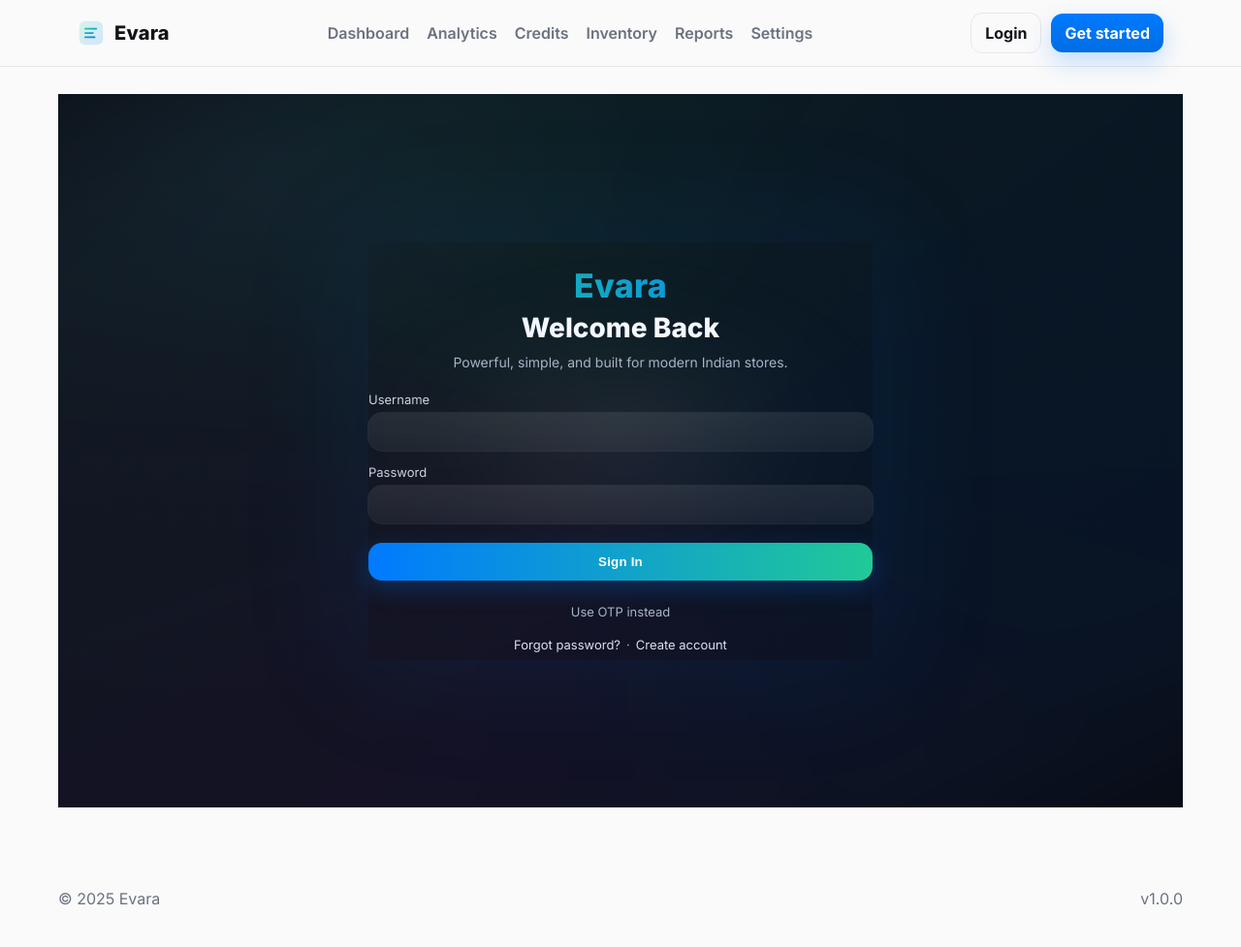
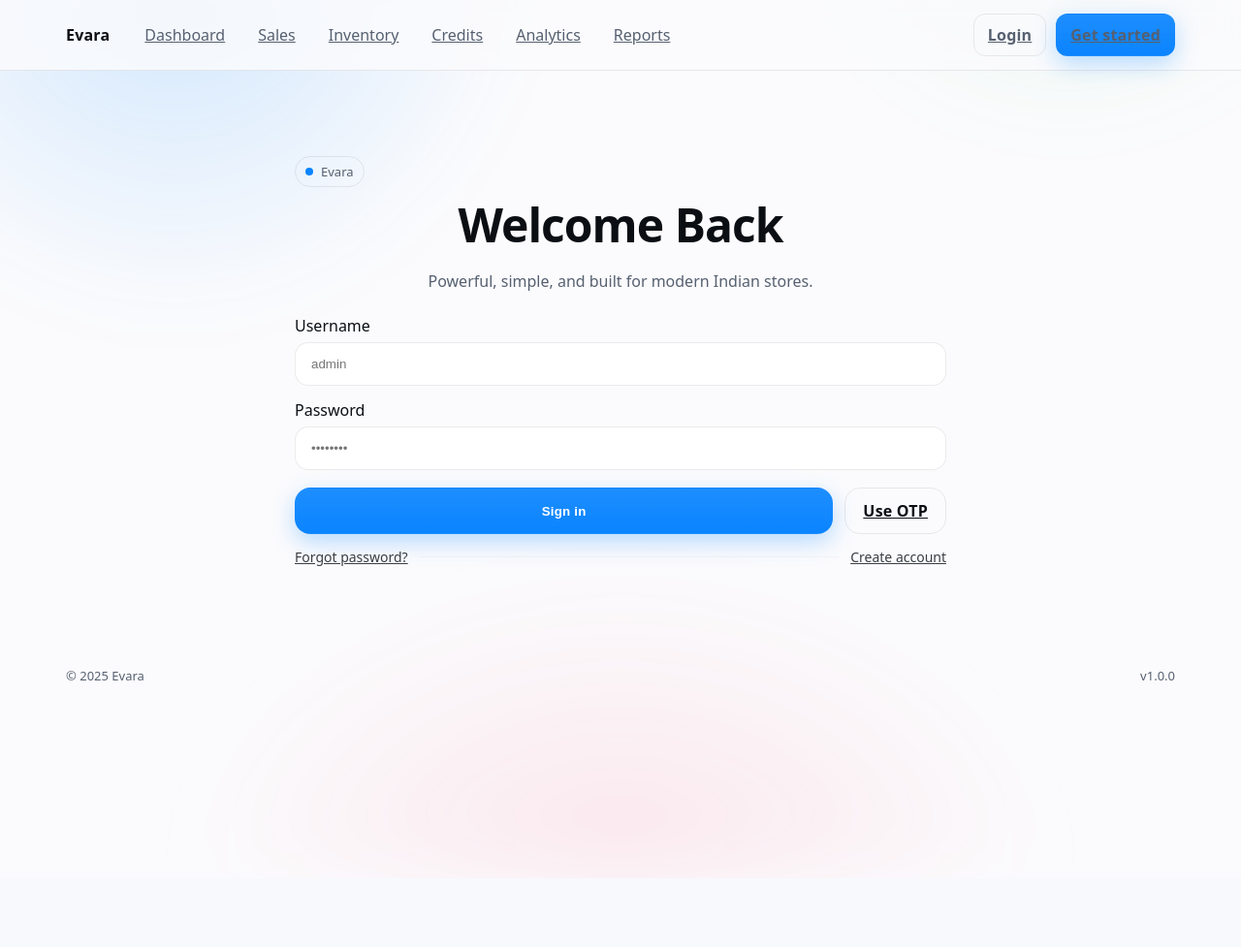
Before and after one commit to ishantswami13-crypto/BILLIONAIR-FIRST-PROJECT, a Flask app: page /login in a window 1280 px wide; the page is wider, and only the part inside the window is pictured. Shown: that part at 97% size. After the commit the page ends 872 px from the top of that part, so only its background shows below. Run offline with Flask 3, Linux system fonts and the light colour scheme.

Commit message:
Evara premium theme: Apple-grade neutrals, edge-to-edge inputs, subtle mesh hero, micro-interactions

```diff
--- a/shopapp/static/css/app.css
+++ b/shopapp/static/css/app.css
@@ -1,230 +1,186 @@
-*{box-sizing:border-box}
-html,body{height:100%}
-body.ev-body{
-  margin:0; background:var(--bg); color:var(--ink);
-  font-family: Inter, system-ui, -apple-system, Segoe UI, Roboto, "Helvetica Neue", Arial, "Noto Sans", "Apple Color Emoji", "Segoe UI Emoji";
-  -webkit-font-smoothing: antialiased; -moz-osx-font-smoothing: grayscale;
+@import "./tokens.css";
+
+*,
+*::before,
+*::after{
+  box-sizing:border-box;
 }
 
-.container{width:100%; max-width:1160px; margin:0 auto; padding:0 20px}
-
-/* Glass Nav */
-.ev-nav{
-  position:sticky; top:0; z-index:50;
-  backdrop-filter: blur(14px);
-  background: color-mix(in oklab, var(--bg) 80%, transparent);
-  border-bottom:1px solid var(--line);
-}
-.ev-nav__inner{display:flex; align-items:center; justify-content:space-between; height:68px}
-.ev-brand{display:flex; align-items:center; gap:10px; text-decoration:none}
-.ev-logo{display:block}
-.ev-wordmark{font-weight:800; letter-spacing:.2px; color:var(--ink); font-size:20px}
-
-.ev-links{display:flex; gap:18px}
-.ev-link{color:var(--muted); text-decoration:none; font-weight:600}
-.ev-link.active, .ev-link:hover{color:var(--ink)}
-.ev-actions{display:flex; gap:10px; align-items:center}
-.ev-pill{padding:6px 10px; border:1px solid var(--line); border-radius:999px; font-size:13px; color:var(--muted)}
-
-.ev-btn{
-  background: linear-gradient(180deg, var(--blue), color-mix(in srgb, var(--blue) 80%, #003a7a));
-  color:#fff; border:0; padding:10px 14px; border-radius:12px;
-  font-weight:700; text-decoration:none; display:inline-flex; align-items:center; gap:8px;
-  box-shadow: 0 10px 24px rgba(0,122,255,.24);
-}
-.ev-btn:hover{transform: translateY(-1px)}
-.ev-btn--ghost{
-  background: transparent; color:var(--ink); border:1px solid var(--line); box-shadow:none;
+body{
+  margin:0;
 }
 
-/* Main */
-.ev-main{padding:28px 0 60px}
-
-/* Hero */
-.ev-hero{position:relative; padding:36px 0 28px; display:grid; grid-template-columns: 1.2fr .8fr; gap:28px}
-.ev-hero__copy h1{font-size: clamp(30px, 4vw, 44px); margin:0 0 6px; letter-spacing:.2px}
-.ev-hero__copy .sub{margin:0 0 18px; color:var(--muted); font-size:16px}
-.cta-row{display:flex; gap:10px; flex-wrap:wrap}
-
-.ev-hero__ambient{position:relative}
-.ev-hero__ambient .blob{
-  position:absolute; width:240px; height:240px; border-radius:50%; filter: blur(26px); opacity:.23;
-}
-.ev-hero__ambient .b1{left:8%; top:10px; background:radial-gradient(circle at 40% 40%, #c7ffe3, transparent 60%)}
-.ev-hero__ambient .b2{left:42%; top:-6px; background:radial-gradient(circle at 60% 30%, #cfe3ff, transparent 60%)}
-.ev-hero__ambient .b3{left:68%; top:28px; background:radial-gradient(circle at 30% 70%, #ffe2f1, transparent 60%)}
-
-/* KPI + Panels */
-.ev-grid{display:grid; grid-template-columns: repeat(3, 1fr); gap:16px; margin-top:6px}
-.ev-card{
-  background: var(--card); border:1px solid var(--line); border-radius: var(--rad);
-  box-shadow: var(--shadow); padding:16px; transition: transform .25s ease, box-shadow .25s ease;
-}
-.ev-card:hover{ transform: translateY(-3px) }
-
-.kpi h3{margin:0 0 4px; font-size:14px; color:var(--muted); font-weight:700; letter-spacing:.3px; text-transform:uppercase}
-.kpi-val{font-weight:800; font-size: clamp(22px, 3.6vw, 34px)}
-.kpi-sub{color:var(--muted); font-size:13px}
-
-.ev-panels{display:grid; grid-template-columns: 1.4fr .6fr; gap:16px; margin-top:16px}
-.card-head{display:flex; align-items:center; justify-content:space-between; margin-bottom:8px}
-.card-head h3{margin:0; font-size:18px}
-.ev-list{list-style:none; margin:0; padding:0}
-.ev-list li{display:grid; grid-template-columns: 1fr auto auto; gap:10px; padding:10px 0; border-bottom:1px dashed var(--line)}
-.ev-list li:last-child{border-bottom:0}
-.ev-list .item{font-weight:600}
-.ev-list .meta{color:var(--muted)}
-.ev-list .amt{font-weight:800}
-
-/* Footer */
-.ev-footer{padding:24px 0 40px}
-.ev-foot__inner{display:flex; align-items:center; justify-content:space-between}
-.muted{color:var(--muted)}
-.small{font-size:13px}
-
-/* Responsive */
-@media (max-width: 980px){
-  .ev-hero{grid-template-columns: 1fr}
-  .ev-grid{grid-template-columns: 1fr 1fr}
-  .ev-panels{grid-template-columns: 1fr}
-}
-@media (max-width: 640px){
-  .ev-grid{grid-template-columns: 1fr}
-  .ev-links{display:none}
+html,body{
+  background: var(--bg);
+  color: var(--text);
+  font-family: var(--font-sans);
+  font-size: var(--body);
+  -webkit-font-smoothing: antialiased;
+  text-rendering: optimizeLegibility;
 }
 
-/* ===== Evara Auth (no box, premium glass) ===== */
-
-.evara-auth{
-  position:relative;
-  min-height:calc(100vh - 64px);
-  display:grid;
-  place-items:center;
-  overflow:hidden;
-  background: radial-gradient(1200px 600px at 20% 10%, #101621 0%, #0a0d13 45%, #080a10 100%);
+.container{
+  width:100%;
+  max-width:1180px;
+  margin:0 auto;
+  padding:0 18px;
 }
 
-.ea-ambient{
-  position:absolute; inset:-20%;
-  background: conic-gradient(from 180deg at 50% 50%, #21c99722, #007aff22, #9b5cff22, #21c99722);
-  filter: blur(80px);
-  animation: eaFlow 18s ease-in-out infinite;
-  opacity:.65;
+.page-hero{
+  position: relative;
+  isolation:isolate;
+}
+.page-hero::before{
+  content:"";
+  position:absolute; inset:-20vh -10vw;
+  background:
+    radial-gradient(40% 60% at 20% 10%, rgba(var(--glow-1),.18), transparent 60%),
+    radial-gradient(35% 50% at 80% 0%,  rgba(var(--glow-2),.16), transparent 55%),
+    radial-gradient(50% 50% at 50% 100%, rgba(var(--glow-3),.10), transparent 60%);
+  filter: blur(40px);
+  z-index:-1;
 }
 
-.ea-spot{
-  position:absolute; width:60vw; height:60vh; max-width:980px; max-height:620px;
-  border-radius:48%;
-  background: radial-gradient(closest-side, #ffffff12 0%, #ffffff03 50%, transparent 80%);
-  filter: blur(16px);
-  transform: translateY(-2vh);
+.navbar{
+  backdrop-filter: saturate(1.4) blur(10px);
+  background: color-mix(in oklab, var(--bg) 85%, transparent);
+  border-bottom: 1px solid var(--hairline);
+}
+.navbar .brand{ font-weight:700; letter-spacing:.2px; }
+.navbar a{
+  color: var(--muted);
+  padding: 10px 14px;
+  border-radius: 12px;
+  transition: color .2s, background .2s;
+}
+.navbar a.active, .navbar a:hover{
+  color: var(--text);
+  background: rgba(255,255,255,.04);
 }
 
-.ea-shell{
-  position:relative; z-index:2;
-  width:min(96vw, 520px);
-  text-align:center;
-  padding:24px 0 8px;
-  box-shadow: 0 0 120px 20px rgba(0,122,255,.08);
+h1{
+  font-size:var(--h1);
+  line-height:1.05;
+  letter-spacing:-.02em;
+  margin: 14px 0 10px;
+}
+h2{
+  font-size:var(--h2);
+  line-height:1.1;
+  letter-spacing:-.01em;
+  margin: 10px 0 8px;
+}
+h3{
+  font-size:var(--h3);
+  line-height:1.2;
 }
 
-.ea-brand{
-  margin:0 0 6px 0;
-  font-size:34px; font-weight:800; letter-spacing:0.2px;
-  background: linear-gradient(90deg, #21c997, #007aff);
-  -webkit-background-clip:text; -webkit-text-fill-color:transparent;
+.panel{
+  background: color-mix(in oklab, var(--bg-elev) 90%, transparent);
+  border: 1px solid var(--hairline);
+  border-radius: var(--r-lg);
+  box-shadow: var(--shadow-1);
 }
 
-.ea-title{ margin:0; font-size:28px; font-weight:800; color:#f4f7ff; }
-.ea-sub{ margin:10px 0 22px; color:#a9b3c6; font-size:14px; }
-
-.ea-form{
-  display:grid; gap:14px;
-  margin-inline:auto; width:100%;
+.form-line{
+  display:flex;
+  flex-direction:column;
+  gap:6px;
+  margin: 14px 0;
 }
-.ea-field{ display:grid; gap:6px; text-align:left; }
-.ea-field span{ color:#cbd3e0; font-size:13px; }
-.ea-field input{
+.input{
   width:100%;
-  -webkit-appearance:none; appearance:none;
-  border:none;
-  border-radius:14px;
-  padding:12px 14px;
-  color:#eef3ff;
-  background: linear-gradient(180deg, rgba(255,255,255,.09), rgba(255,255,255,.06));
-  outline:1px solid rgba(255,255,255,.08);
-  transition: box-shadow .2s ease, outline-color .2s ease, background .2s ease;
-  backdrop-filter: blur(8px);
+  background: color-mix(in oklab, var(--surface) 88%, transparent);
+  border: 1px solid var(--hairline);
+  border-radius: 14px;
+  padding: 14px 16px;
+  color: var(--text);
+  outline: none;
+  transition: border .15s, box-shadow .15s, background .2s;
 }
-.ea-field input::placeholder{ color:#aab3c3; }
-.ea-field input:focus{
-  outline-color:#3b82f6;
-  background: linear-gradient(180deg, rgba(255,255,255,.11), rgba(255,255,255,.07));
-  box-shadow: 0 0 0 4px rgba(59,130,246,.15);
+.input:hover{ border-color: rgba(255,255,255,.16); }
+.input:focus{
+  box-shadow: var(--ring);
+  border-color: rgba(10,132,255,.5);
 }
 
-.ea-msg{
-  margin-top:4px;
-  background: linear-gradient(180deg, #4a1d63, #2b1637);
-  border:1px solid rgba(255,255,255,.08);
-  color:#f2d8ff;
-  padding:10px 12px;
-  border-radius:12px;
-  font-size:13px;
+.btn{
+  display:inline-flex;
+  align-items:center;
+  justify-content:center;
+  padding: 12px 18px;
+  border-radius: 16px;
+  border: 1px solid transparent;
+  font-weight: 600;
+  letter-spacing:.2px;
+  cursor:pointer;
+  transition: transform .06s ease, box-shadow .2s, background .2s;
 }
-.ea-msg span{display:block;}
-.ea-msg.ea-msg--ok{
-  background: linear-gradient(180deg, #1f513f, #16332a);
-  border-color:rgba(33,201,151,.28);
-  color:#c8f7e9;
+.btn:active{ transform: translateY(1px); }
+
+.btn-primary{
+  background: linear-gradient(180deg, color-mix(in oklab, var(--accent) 92%, #fff 0%) 0%, var(--accent) 100%);
+  color:#fff;
+  box-shadow: 0 8px 24px rgba(var(--glow-1),.28);
+}
+.btn-primary:hover{ box-shadow: 0 12px 28px rgba(var(--glow-1),.34); }
+
+.btn-ghost{
+  background: transparent;
+  color: var(--text);
+  border-color: var(--hairline);
+}
+.btn-ghost:hover{ background: rgba(255,255,255,.05); }
+
+.hr{
+  height:1px;
+  background: var(--hairline);
+  width:100%;
+  border:0;
 }
 
-.ea-btn{
+.login-wrap{
+  max-width: 720px;
+  margin: 8vh auto 10vh;
+  padding: 24px;
+}
+.login-title{
+  text-align:center;
+  margin-bottom: 22px;
+}
+.login-sub{
+  color: var(--muted);
+  text-align:center;
   margin-top:6px;
-  border:none; cursor:pointer;
-  width:100%;
-  color:white; font-weight:700; letter-spacing:.2px;
-  padding:12px 14px; border-radius:14px;
-  background: linear-gradient(90deg, #007aff, #21c997);
-  box-shadow: 0 8px 24px rgba(0,122,255,.25);
-  transition: transform .18s ease, box-shadow .18s ease, opacity .18s ease;
-}
-.ea-btn:hover{ transform: translateY(-1px); box-shadow: 0 10px 28px rgba(0,122,255,.32); }
-.ea-btn:active{ transform: translateY(0); box-shadow: 0 6px 18px rgba(0,122,255,.22); }
-
-.ea-link{
-  display:inline-block; margin-top:10px;
-  font-size:13px; color:#a9b3c6; text-decoration:none;
-}
-.ea-link:hover{ color:#d8e0f0; }
-
-.ea-sub-links{
-  margin-top:18px;
-  font-size:13px;
-  color:#a9b3c6;
-  display:flex;
-  align-items:center;
-  justify-content:center;
-  gap:6px;
-}
-.ea-sub-links a{
-  color:#d8e0f0;
-  text-decoration:none;
-}
-.ea-sub-links a:hover{text-decoration:underline;}
-
-@keyframes eaFlow{
-  0%{ transform: rotate(0deg) scale(1); }
-  50%{ transform: rotate(180deg) scale(1.04); }
-  100%{ transform: rotate(360deg) scale(1); }
 }
 
-.evara-auth .card,
-.evara-auth .panel,
-.evara-auth .bo-card,
-.evara-auth .box,
-.evara-auth .auth-card{
-  background: transparent !important;
-  border:0 !important;
-  box-shadow:none !important;
+.login-form{ margin-top: 24px; }
+.login-actions{
+  display:flex;
+  gap:12px;
+  margin-top: 18px;
 }
+
+.tag{
+  display:inline-flex;
+  align-items:center;
+  gap:8px;
+  font-size:13px;
+  padding:6px 10px;
+  border-radius:999px;
+  border:1px solid var(--hairline);
+  color:var(--muted);
+}
+.tag .dot{
+  width:8px;
+  height:8px;
+  border-radius:999px;
+  background: var(--accent);
+}
+
+:root{
+  --chart-1: #0A84FF;
+  --chart-2:#34C759;
+  --chart-3:#FFD60A;
+  --chart-4:#FF2D55;
+}
--- a/shopapp/static/css/tokens.css
+++ b/shopapp/static/css/tokens.css
@@ -1,25 +1,48 @@
 :root{
-  --bg: #fafafa;
-  --ink: #111317;
-  --muted: #6b7280;
-  --card: #ffffff;
-  --line: rgba(0,0,0,.08);
+  /* Neutrals (Apple-ish contrast) */
+  --bg: #0b0f14;
+  --bg-elev: #11161d;
+  --surface: #0f141a;
+  --text: #e8eef6;
+  --muted: #98a2ad;
+  --hairline: rgba(255,255,255,.08);
 
-  --mint: #21c997;     /* Evara Mint (primary) */
-  --blue: #007aff;     /* Apple Blue (secondary) */
-  --charcoal:#1C1C1E;
+  /* Accents */
+  --accent: #0A84FF;
+  --accent-2: #34C759;
+  --accent-3: #FF2D55;
+  --accent-4: #FFD60A;
 
-  --rad: 16px;
-  --shadow: 0 12px 28px rgba(0,0,0,.08);
+  /* Radiance for gradients */
+  --glow-1: 0,132,255;
+  --glow-2: 52,199,89;
+  --glow-3: 255,45,85;
+
+  /* Typography */
+  --font-sans: ui-sans-serif, system-ui, -apple-system, Segoe UI, Roboto, Inter, Helvetica, Arial, "Apple Color Emoji","Segoe UI Emoji";
+  --h1: 48px;
+  --h2: 34px;
+  --h3: 24px;
+  --body: 16px;
+
+  /* Radii + shadows */
+  --r-lg: 22px;
+  --r-md: 14px;
+  --ring: 0 0 0 3px rgba(10,132,255,.18);
+  --shadow-1: 0 10px 30px rgba(0,0,0,.35), 0 1px 0 rgba(255,255,255,.03) inset;
 }
 
-@media (prefers-color-scheme: dark){
+@media (prefers-color-scheme: light){
   :root{
-    --bg: #0b0d12;
-    --ink: #e9eef7;
-    --muted: #9aa3b2;
-    --card: #12151d;
-    --line: rgba(255,255,255,.08);
-    --shadow: 0 16px 36px rgba(0,0,0,.55);
+    --bg:#fbfbfd;
+    --bg-elev:#ffffff;
+    --surface:#ffffff;
+    --text:#0b0f14;
+    --muted:#566070;
+    --hairline:rgba(0,0,0,.08);
+    --shadow-1: 0 10px 30px rgba(0,0,0,.08), 0 1px 0 rgba(0,0,0,.04) inset;
   }
 }
+
+.theme-light{ color-scheme: light; }
+.theme-dark{ color-scheme: dark; }
--- a/shopapp/templates/auth/login.html
+++ b/shopapp/templates/auth/login.html
@@ -1,52 +1,45 @@
 {% extends "layout.html" %}
-{% block title %}Welcome Back &middot; Evara{% endblock %}
+{% block body_class %}theme-dark page-hero{% endblock %}
+{% block content %}
+<section class="login-wrap">
+  <div class="tag"><span class="dot"></span> Evara</div>
+  <h1 class="login-title">Welcome Back</h1>
+  <p class="login-sub">Powerful, simple, and built for modern Indian stores.</p>
 
-{% block content %}
-<section class="evara-auth">
-  <div class="ea-ambient"></div>
-  <div class="ea-spot"></div>
-
-  <div class="ea-shell">
-    <h1 class="ea-brand">Evara</h1>
-    <h2 class="ea-title">Welcome Back</h2>
-    <p class="ea-sub">Powerful, simple, and built for modern Indian stores.</p>
-
-    <form method="POST" action="{{ url_for('auth.login') }}" class="ea-form">
-      <label class="ea-field">
-        <span>Username</span>
-        <input type="text" name="username" required autocomplete="username">
-      </label>
-
-      <label class="ea-field">
-        <span>Password</span>
-        <input type="password" name="password" required autocomplete="current-password">
-      </label>
-
+  <form method="post" action="{{ url_for('auth.login') }}" class="login-form">
+    <div class="form-line">
+      <label>Username</label>
+      <input name="username" class="input" placeholder="admin" autocomplete="username" required>
+    </div>
+    <div class="form-line">
+      <label>Password</label>
+      <input type="password" name="password" class="input" placeholder="••••••••" autocomplete="current-password" required>
+    </div>
+    {% if error %}
+      <div class="tag" style="border-color:rgba(255,45,85,.35); color:#ffb3c2">
+        ⚠️ {{ error }}
+      </div>
+    {% endif %}
     {% with messages = get_flashed_messages() %}
       {% if messages %}
-          <div class="ea-msg">
+        <div class="tag" style="border-color:rgba(255,45,85,.35); color:#ffb3c2">
           {% for message in messages %}
-              <span>{{ message }}</span>
+            ⚠️ {{ message }}
           {% endfor %}
         </div>
       {% endif %}
     {% endwith %}
-      {% if error %}
-        <div class="ea-msg">{{ error }}</div>
-      {% endif %}
-      {% if info %}
-        <div class="ea-msg ea-msg--ok">{{ info }}</div>
-      {% endif %}
 
-      <button type="submit" class="ea-btn">Sign In</button>
-      <a class="ea-link" href="{{ url_for('auth.verify_otp_route') }}">Use OTP instead</a>
+    <div class="login-actions">
+      <button class="btn btn-primary" type="submit" style="flex:1">Sign in</button>
+      <a class="btn btn-ghost" href="{{ url_for('auth.verify_otp_route') }}">Use OTP</a>
+    </div>
+
+    <div style="display:flex; gap:12px; margin-top:14px; color:var(--muted); font-size:14px;">
+      <a href="{{ url_for('auth.forgot') }}" style="color:var(--text); opacity:.8;">Forgot password?</a>
+      <span class="hr" style="flex:1; align-self:center; opacity:.4;"></span>
+      <a href="{{ url_for('auth.register') }}" style="color:var(--text); opacity:.8;">Create account</a>
+    </div>
   </form>
-
-    <div class="ea-sub-links">
-      <a href="{{ url_for('auth.forgot') }}">Forgot password?</a>
-      <span aria-hidden="true">&middot;</span>
-      <a href="{{ url_for('auth.register') }}">Create account</a>
-    </div>
-  </div>
 </section>
 {% endblock %}
--- a/shopapp/templates/layout.html
+++ b/shopapp/templates/layout.html
@@ -5,71 +5,57 @@
   <meta name="viewport" content="width=device-width, initial-scale=1">
   <title>{% block title %}Evara &mdash; Ever simple. Ever powerful.{% endblock %}</title>
 
-  <!-- Fonts -->
   <link rel="preconnect" href="https://fonts.gstatic.com" crossorigin>
   <link rel="preload" as="style" href="https://fonts.googleapis.com/css2?family=Inter:wght@400;500;600;700;800&display=swap">
   <link rel="stylesheet" href="https://fonts.googleapis.com/css2?family=Inter:wght@400;500;600;700;800&display=swap">
 
-  <!-- Brand tokens + app styles -->
   <link rel="stylesheet" href="{{ url_for('static', filename='css/tokens.css') }}">
   <link rel="stylesheet" href="{{ url_for('static', filename='css/app.css') }}">
 
   {% block head %}{% endblock %}
 </head>
-<body class="ev-body">
-  <!-- Glass Nav -->
-  <header class="ev-nav">
-    <div class="ev-nav__inner container">
-      <a href="{{ url_for('sales.index') }}" class="ev-brand">
-        <!-- Minimal "E" monogram as inline SVG -->
-        <svg width="28" height="28" viewBox="0 0 64 64" class="ev-logo" aria-hidden="true">
-          <defs>
-            <linearGradient id="g" x1="0" x2="1" y1="0" y2="1">
-              <stop offset="0%" stop-color="var(--mint)"/>
-              <stop offset="100%" stop-color="var(--blue)"/>
-            </linearGradient>
-          </defs>
-          <rect x="4" y="4" width="56" height="56" rx="14" fill="url(#g)" opacity=".16"/>
-          <path d="M18 22h26M18 32h18M18 42h22" stroke="url(#g)" stroke-width="4" stroke-linecap="round"/>
-        </svg>
-        <span class="ev-wordmark">Evara</span>
-      </a>
-
-      <nav class="ev-links">
-        <a href="{{ url_for('sales.index') }}" class="ev-link {% if request.path.startswith('/app') %}active{% endif %}">Dashboard</a>
-        <a href="{{ url_for('reports.analytics_view') }}" class="ev-link {% if request.path.startswith('/analytics') %}active{% endif %}">Analytics</a>
-        <a href="{{ url_for('credits.list_credits') }}" class="ev-link {% if request.path.startswith('/credits') %}active{% endif %}">Credits</a>
-        <a href="{{ url_for('inventory.items') }}" class="ev-link {% if request.path.startswith('/items') %}active{% endif %}">Inventory</a>
-        <a href="{{ url_for('reports.zreport_view') }}" class="ev-link {% if request.path.startswith('/zreport') %}active{% endif %}">Reports</a>
-        <a href="{{ url_for('settings.branding') }}" class="ev-link {% if request.path.startswith('/settings') %}active{% endif %}">Settings</a>
-      </nav>
-
-      <div class="ev-actions">
+<body class="{% block body_class %}{{ body_class|default('') }}{% endblock %}">
+  {% set current_path = request.path %}
+  <header class="navbar">
+    <nav class="container" style="max-width:1180px; margin:0 auto; padding:14px 18px; display:flex; align-items:center; gap:14px;">
+      <div class="brand">Evara</div>
+      <div style="display:flex; gap:6px; margin-left:8px;">
+        <a href="{{ url_for('sales.index') }}" class="{% if current_path in ['/', '/app', '/app/'] %}active{% endif %}">Dashboard</a>
+        <a href="{{ url_for('sales.history') }}" class="{% if current_path.startswith('/app/sales') %}active{% endif %}">Sales</a>
+        <a href="{{ url_for('inventory.items') }}" class="{% if current_path.startswith('/inventory') %}active{% endif %}">Inventory</a>
+        <a href="{{ url_for('credits.list_credits') }}" class="{% if current_path.startswith('/credits') %}active{% endif %}">Credits</a>
+        <a href="{{ url_for('reports.analytics_view') }}" class="{% if current_path.startswith('/analytics') %}active{% endif %}">Analytics</a>
+        <a href="{{ url_for('reports.zreport_view') }}" class="{% if current_path.startswith('/reports') or current_path.startswith('/zreport') %}active{% endif %}">Reports</a>
+      </div>
+      <div style="margin-left:auto; display:flex; gap:10px;">
         {% if session.get('user') %}
-          <span class="ev-pill">Hi, {{ session['user'] }}</span>
-          <a class="ev-btn ev-btn--ghost" href="{{ url_for('auth.logout') }}">Logout</a>
+          <a class="btn btn-ghost" href="{{ url_for('settings.index') }}">Settings</a>
+          <a class="btn btn-primary" href="{{ url_for('auth.logout') }}">Logout</a>
         {% else %}
-          <a class="ev-btn ev-btn--ghost" href="{{ url_for('auth.login') }}">Login</a>
-          <a class="ev-btn" href="{{ url_for('auth.register') }}">Get started</a>
+          <a class="btn btn-ghost" href="{{ url_for('auth.login') }}">Login</a>
+          <a class="btn btn-primary" href="{{ url_for('auth.register') }}">Get started</a>
         {% endif %}
       </div>
-    </div>
+    </nav>
   </header>
 
-  <!-- Page content -->
-  <main class="ev-main container">
+  <main class="container" style="max-width:1180px; margin: 28px auto; padding: 0 18px;">
     {% block content %}{% endblock %}
   </main>
 
-  <!-- Footer -->
-  <footer class="ev-footer container">
-    <div class="ev-foot__inner">
-      <span class="muted">&copy; {{ config.get('COPYRIGHT_YEAR', 2025) }} Evara</span>
-      <span class="muted">v{{ config.get('APP_VERSION','1.0') }}</span>
-    </div>
+  <footer class="container" style="max-width:1180px; margin: 40px auto; padding: 0 18px 40px; color:var(--muted); font-size:13px; display:flex; justify-content:space-between;">
+    <span>&copy; {{ config.get('COPYRIGHT_YEAR', 2025) }} Evara</span>
+    <span>v{{ config.get('APP_VERSION','1.0') }}</span>
   </footer>
 
   <script defer src="{{ url_for('static', filename='js/app.js') }}"></script>
   {% block scripts %}{% endblock %}
+  <script>
+    (function(){
+      const p = new URLSearchParams(location.search).get('theme');
+      if (p === 'light') document.body.classList.add('theme-light');
+      else if (p === 'dark') document.body.classList.add('theme-dark');
+    })();
+  </script>
 </body>
 </html>
```
Lines whose indentation alone changed are shown as unchanged.
